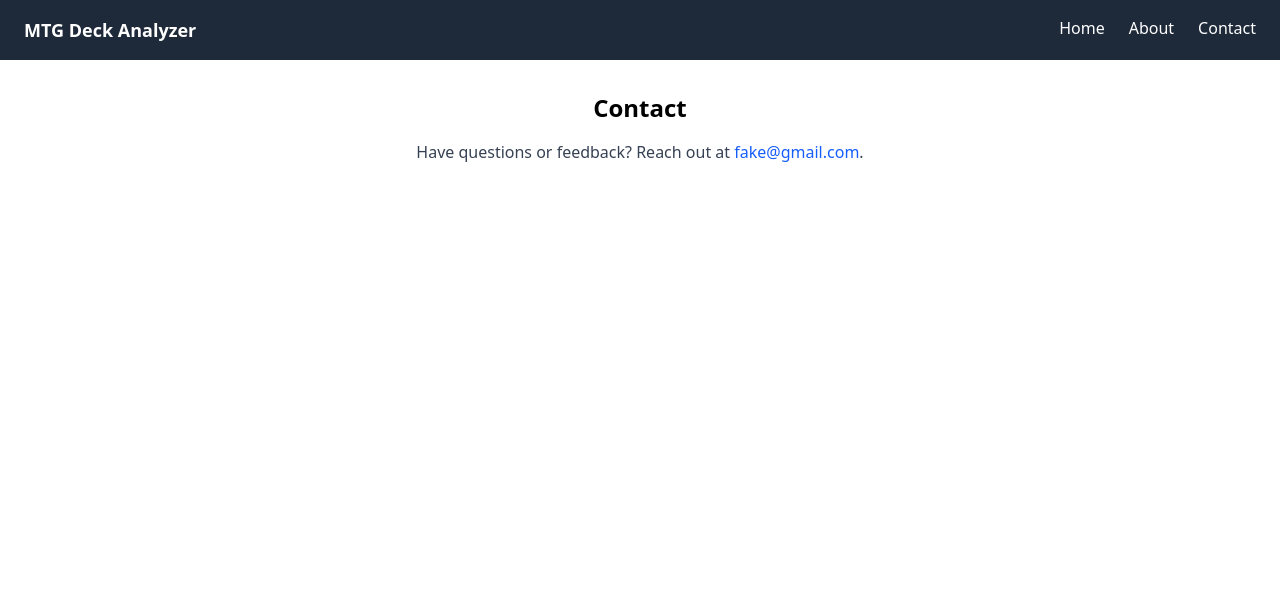
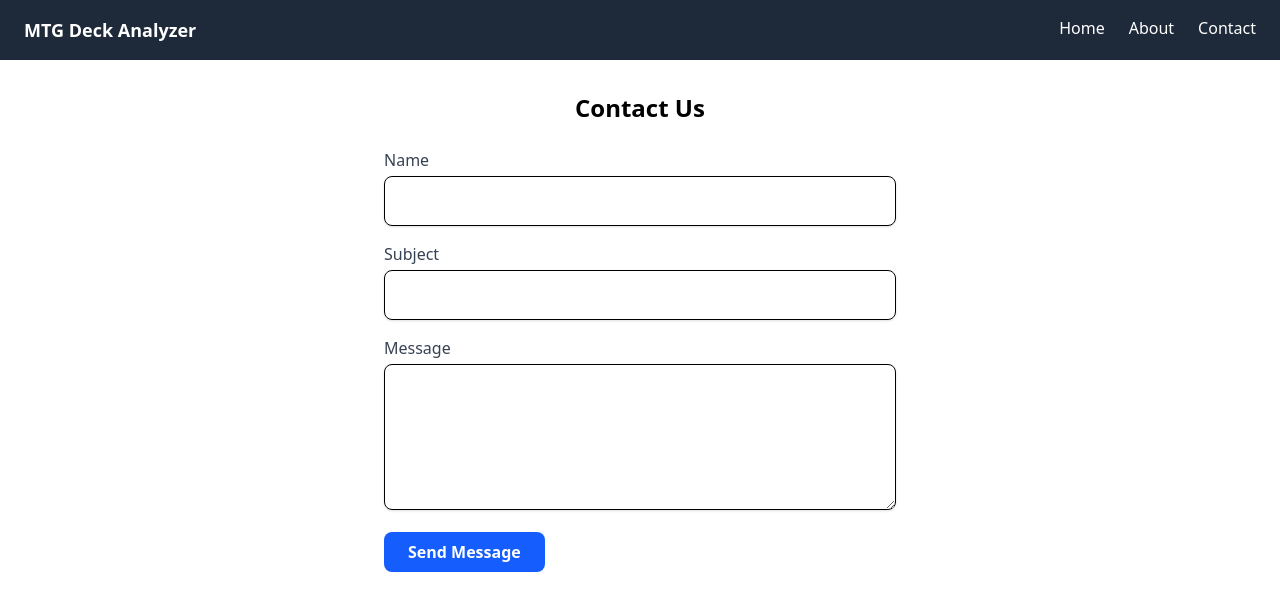
Before and after one commit to varadn/Comp5130_Website, a Next.js app: page /contact in a window 1280 px wide. Shown: the top 610 px of the page. Built offline with nearby package versions, Linux system fonts and the light colour scheme.

Commit message:
add contact form

```diff
--- a/app/contact/page.tsx
+++ b/app/contact/page.tsx
@@ -1,15 +1,76 @@
+"use client";
+import React from "react";
+import { useState } from "react";
 import PageLayout from "@/components/PageLayout";
 
 export default function Contact() {
+  const [name, setName] = useState("");
+  const [subject, setSubject] = useState("");
+  const [body, setBody] = useState("");
+  const [submitted, setSubmitted] = useState(false);
+
+  const handleSubmit = (e: React.FormEvent) => {
+    e.preventDefault();
+    const subject_parsed = `Contact - ${name} - ${subject}`;
+    window.location.href = `mailto:user@example.com?subject=${subject_parsed}&body=${body}`;
+    setSubmitted(true);
+  };
+
   return (
     <PageLayout>
-      <h1 className="text-2xl font-bold mb-4">Contact</h1>
-      <p className="text-gray-700">
-        Have questions or feedback? Reach out at{" "}
-        <a href="mailto:fake@gmail.com" className="text-blue-600 hover:underline">
-          fake@gmail.com
-        </a>.
-      </p>
+      <h1 className="text-2xl font-bold mb-6">Contact Us</h1>
+
+      {!submitted ? (
+        <form onSubmit={handleSubmit} className="w-full max-w-lg space-y-4">
+          <div>
+            <label className="block text-gray-700 font-medium mb-1">Name</label>
+            <input
+              type="text"
+              value={name}
+              onChange={(e) => setName(e.target.value)}
+              required
+              className="w-full p-3 border rounded-lg shadow-sm focus:outline-none focus:ring-2 focus:ring-blue-500"
+            />
+          </div>
+
+          <div>
+            <label className="block text-gray-700 font-medium mb-1">
+              Subject
+            </label>
+            <input
+              type="text"
+              value={subject}
+              onChange={(e) => setSubject(e.target.value)}
+              required
+              className="w-full p-3 border rounded-lg shadow-sm focus:outline-none focus:ring-2 focus:ring-blue-500"
+            />
+          </div>
+
+          <div>
+            <label className="block text-gray-700 font-medium mb-1">
+              Message
+            </label>
+            <textarea
+              value={body}
+              onChange={(e) => setBody(e.target.value)}
+              required
+              rows={5}
+              className="w-full p-3 border rounded-lg shadow-sm focus:outline-none focus:ring-2 focus:ring-blue-500"
+            />
+          </div>
+
+          <button
+            type="submit"
+            className="px-6 py-2 bg-blue-600 text-white font-semibold rounded-lg hover:bg-blue-700 transition"
+          >
+            Send Message
+          </button>
+        </form>
+      ) : (
+        <div className="bg-green-100 text-green-800 p-4 rounded-lg shadow-sm">
+          Thank you for reaching out!
+        </div>
+      )}
     </PageLayout>
   );
 }
```
